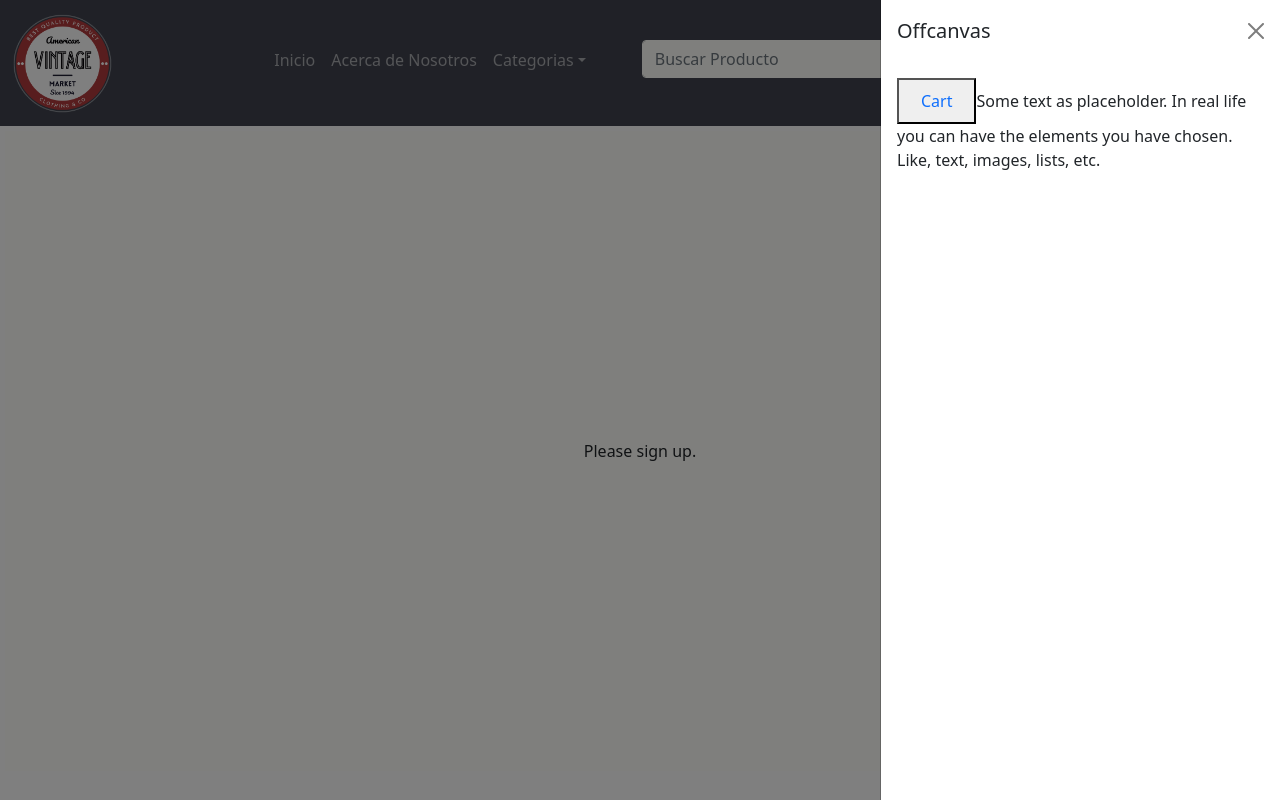
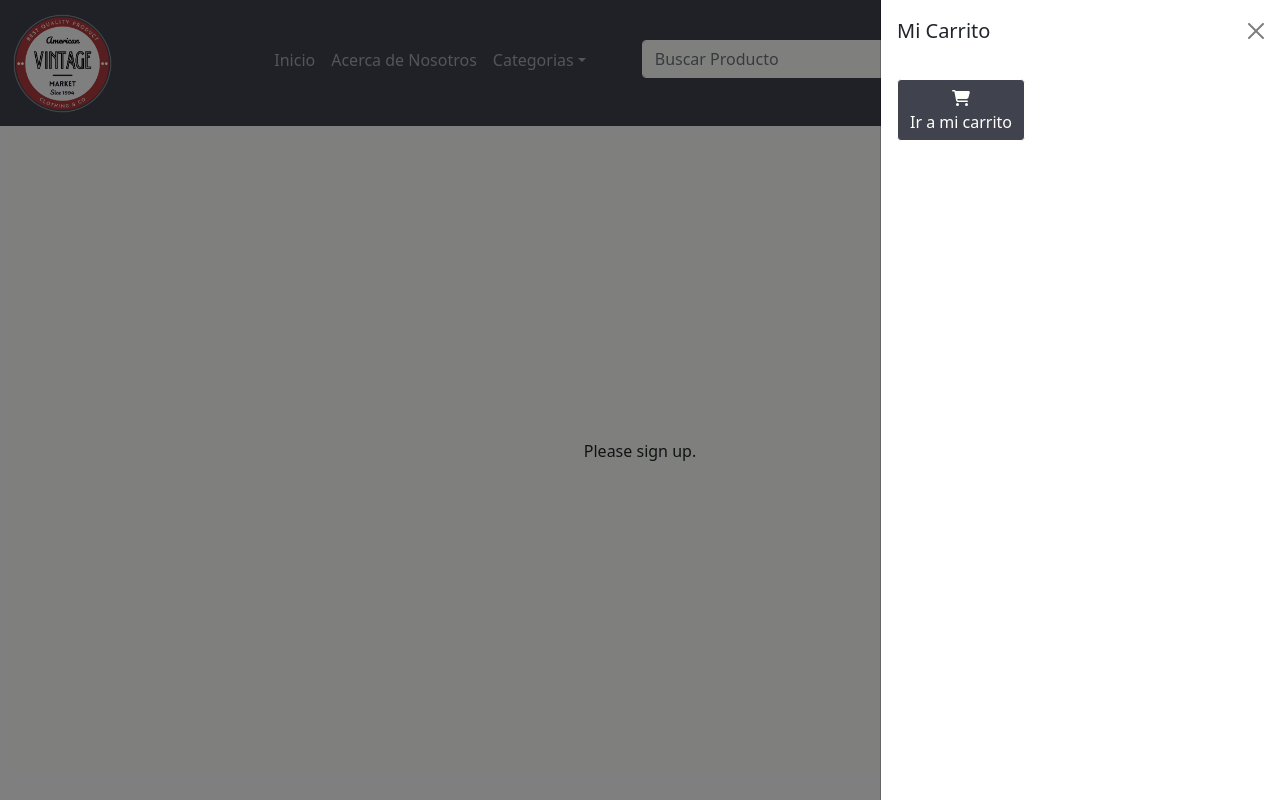
Before and after one commit to VarelaCristianFacundo/ecommerce-vintage, a React (Create React App) app: page /item/1 in a window 1280 px wide. Both pictures are taken after a click on the button 1237 px from the left and 63 px from the top of the page. Built offline with nearby package versions, Linux system fonts and the light colour scheme.

Commit message:
component cartwidgetdetail con items de carrito

```diff
--- a/src/components/CartWidget/CartWidget.jsx
+++ b/src/components/CartWidget/CartWidget.jsx
@@ -1,5 +1,6 @@
 import React, { useContext, useState } from 'react';
 import '../LogoutButton/LogoutButton.css';
+import '../ItemCount/ItemCount.css';
 import { FontAwesomeIcon } from '@fortawesome/react-fontawesome';
 import { faCartShopping } from '@fortawesome/free-solid-svg-icons';
 import { Button, Nav, Offcanvas, Row } from 'react-bootstrap';
@@ -7,6 +8,7 @@ import { Button, Nav, Offcanvas, Row } from 'react-bootstrap';
 import './CartWidget.css';
 import { Link } from 'react-router-dom';
 import CartContext from '../../store/cart-context';
+import CartWidgetDetail from '../CartWidgetDetail/CartWidgetDetail';
 
 const CartWidget = () => {
 
@@ -24,23 +26,25 @@ const CartWidget = () => {
             </Button>
             <Offcanvas show={show} onHide={handleClose} placement={'end'}>
                 <Offcanvas.Header closeButton>
-                    <Offcanvas.Title>Offcanvas</Offcanvas.Title>
+                    <Offcanvas.Title>Mi Carrito</Offcanvas.Title>
                 </Offcanvas.Header>
                 <Offcanvas.Body>
-                    <Row>
-                        <div>{cartCtx.products.map((i,index) => {
+                    <Row xs={1} md={1} className="g-1">
+                        {cartCtx.products.map((item) => <CartWidgetDetail item={item} key={item.id} />)}
+                        {/* <div>{cartCtx.products.map((i,index) => {
                             return <div key={index}>
                                 {i.name}
                                 {i.talle}
                                 {i.cantidad}
                             </div>
-                        })}</div>
+                        })}</div> */}
                     </Row>
-                    <button onClick={handleClose}>
-                        <Nav.Link to="/cart" as={Link}>Cart</Nav.Link>
-                    </button>
-                    Some text as placeholder. In real life you can have the elements you
-                    have chosen. Like, text, images, lists, etc.
+                    <Link to="/cart" style={{ textDecoration: 'none' }}>
+
+                        <button onClick={handleClose} className="btn btn-gray" style={{ marginTop: "5px" }}>
+                        <div className="cart-widget"><FontAwesomeIcon icon={faCartShopping} size="1x" /></div>
+                        Ir a mi carrito</button>
+                    </Link>
                 </Offcanvas.Body>
             </Offcanvas>
         </>
--- /dev/null
+++ b/src/components/CartWidgetDetail/CartWidgetDetail.jsx
@@ -0,0 +1,25 @@
+import React from 'react'
+import { Card, Col } from 'react-bootstrap'
+
+const CartWidgetDetail = ({ item }) => {
+    return (
+        <Col>
+            <Card>
+                <Card.Img variant="top" src={item.imagen} height={150} style={{ objectFit: "contain" }} />
+                <Card.Body>
+                    <Card.Title>{item.titulo}</Card.Title>
+                    <Card.Subtitle className='textoStyle'>Precio:  <span className='precioStyle'>$ {item.precio}</span></Card.Subtitle>
+                    <br />
+                    <Card.Text>
+                        {item.name}
+                        {item.talle}
+                        {item.cantidad}
+                    </Card.Text>
+
+                </Card.Body>
+            </Card>
+        </Col>
+    )
+}
+
+export default CartWidgetDetail
--- a/src/components/ItemDetail/ItemDetail.jsx
+++ b/src/components/ItemDetail/ItemDetail.jsx
@@ -24,7 +24,9 @@ const ItemDetail = ({ item }) => {
 
     function onConfirmar() {
         cartCtx.addProduct({
+            imagen: item.imagen,
             name: item.titulo,
+            precio: item.precio,
             cantidad: cantidad,
             talle: talle
         });
--- a/src/components/LogoutButton/LogoutButton.css
+++ b/src/components/LogoutButton/LogoutButton.css
@@ -9,3 +9,16 @@
     border-color: #FFFFFA;
     background-color: #FFFFFA;
 }
+
+.btn-white:active {
+    background-color: #FFFFFA;
+    color: #080705;
+    border-color: #FFFFFA;
+}
+
+.btn-white:focus {
+    background-color: #FFFFFA;
+    color: #080705;
+    border-color: #FFFFFA;
+    box-shadow: 0 0 0 0.25rem rgb(236, 244, 255);
+}
```
